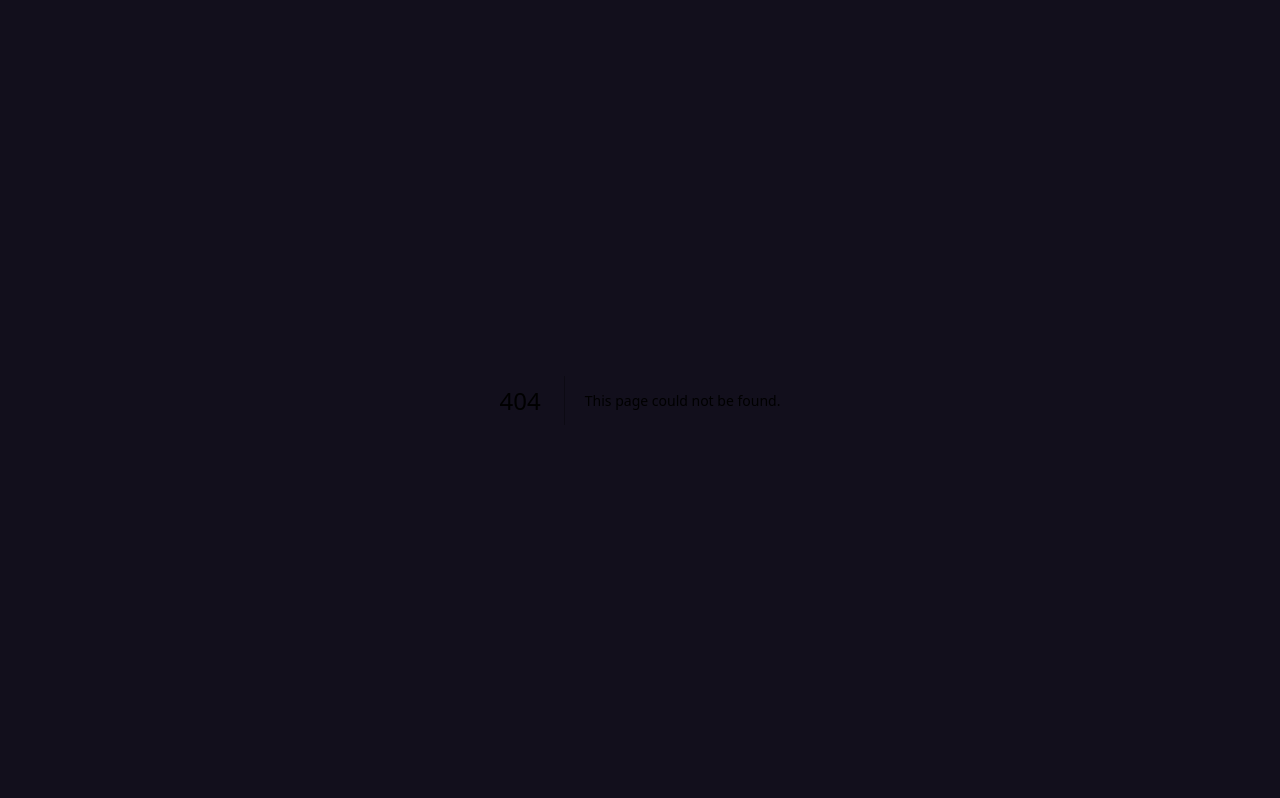
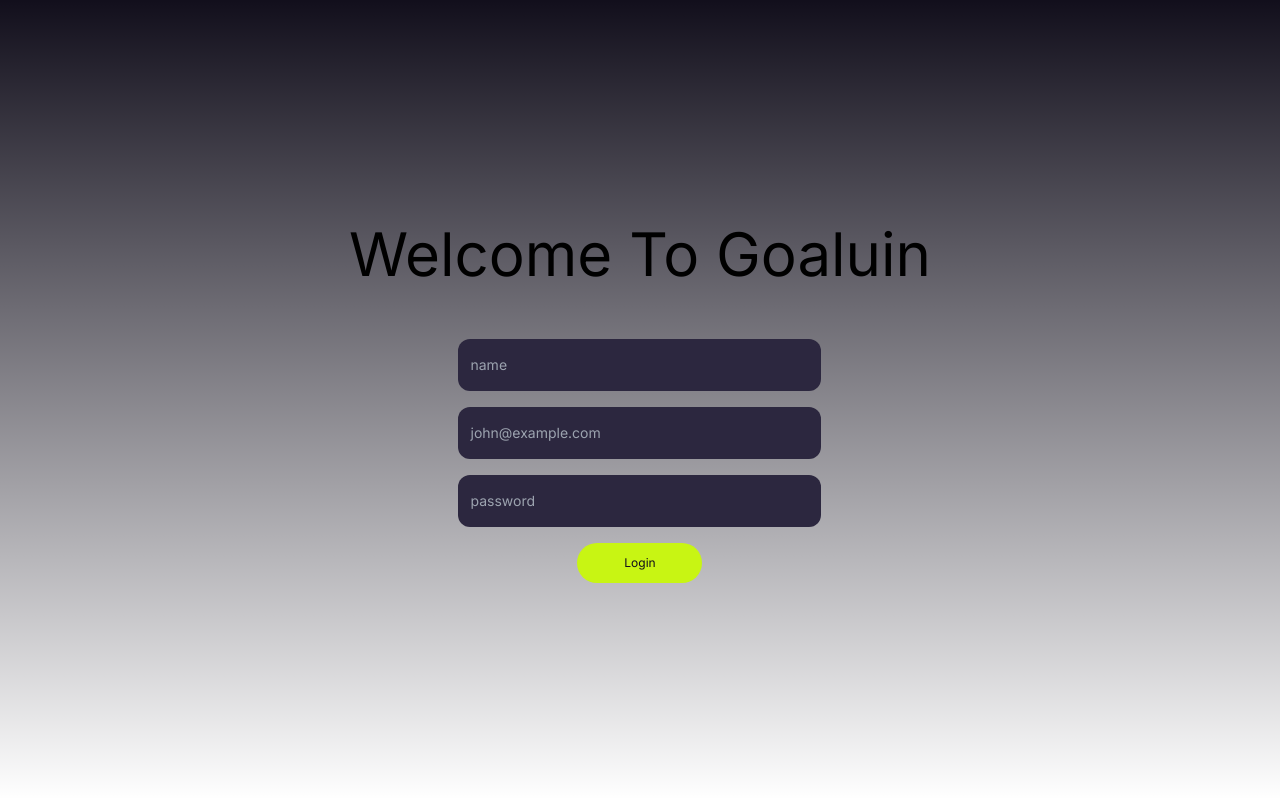
Before and after one commit to ismailAanajar/goaluin-reading-club, a Next.js app: page /register in a window 1280 px wide. Before the commit this address had no page. Built offline with nearby package versions, Linux system fonts and the light colour scheme.

Commit message:
add register page

```diff
--- /dev/null
+++ b/src/app/register/page.tsx
@@ -0,0 +1,46 @@
+"use client"
+
+import {
+  FieldValues,
+  useForm,
+} from 'react-hook-form';
+import { z } from 'zod';
+
+import Button from '@/components/atoms/button';
+import Heading from '@/components/atoms/heading';
+import Input from '@/components/atoms/input';
+import { zodResolver } from '@hookform/resolvers/zod';
+
+export default function Register() {
+
+  const schema = z.object({
+    name: z.string().min(3),
+    email: z.string().email(),
+    password: z.string()
+  });
+  const {control, handleSubmit,  setError} = useForm({resolver: zodResolver(schema)});
+
+  const onSubmit = (data: FieldValues) => {
+    console.log(data);
+
+  }
+
+  //  useEffect(() => {
+  //   if (error?.errors) {
+
+  //     errorHandling({error, setError})
+  //   }
+  // }, [error])
+
+  return (
+    <section>
+      <Heading className='mb-12' >Welcome To Goaluin</Heading>
+      <form onSubmit={handleSubmit(onSubmit)} className='flex flex-col gap-4 items-center'>
+        <Input name='name' type='text' placeholder='name' control={control}/>
+        <Input name='email' type='email' placeholder='john@example.com' control={control}/>
+        <Input name='password' type='password' placeholder='password' control={control}/>
+        <Button type='submit'>Login</Button>
+      </form>
+    </section>
+  )
+}
```
